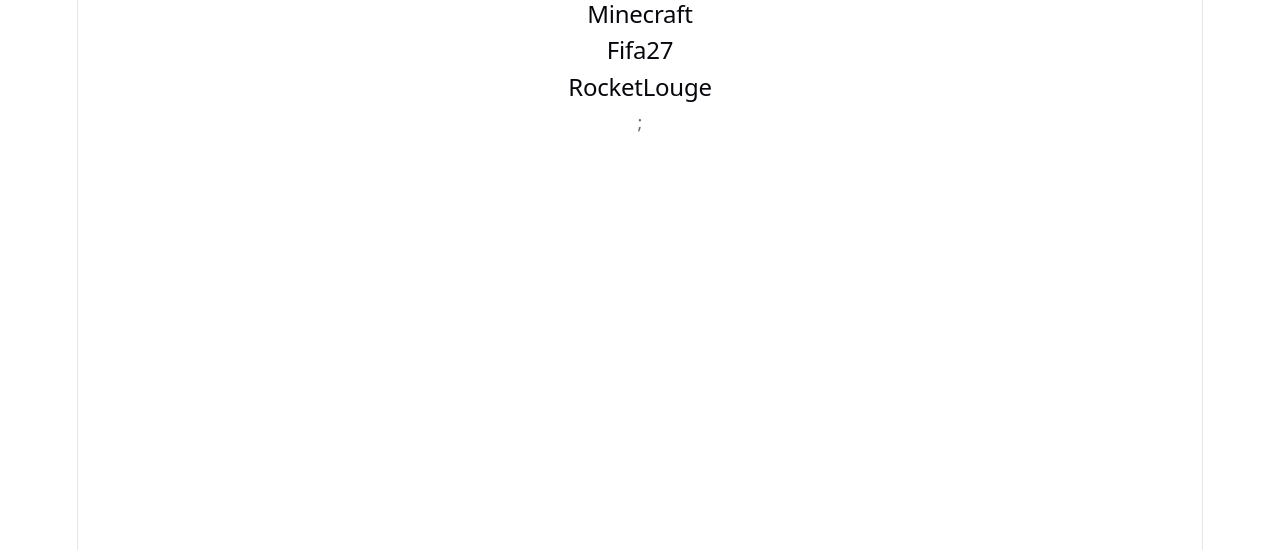
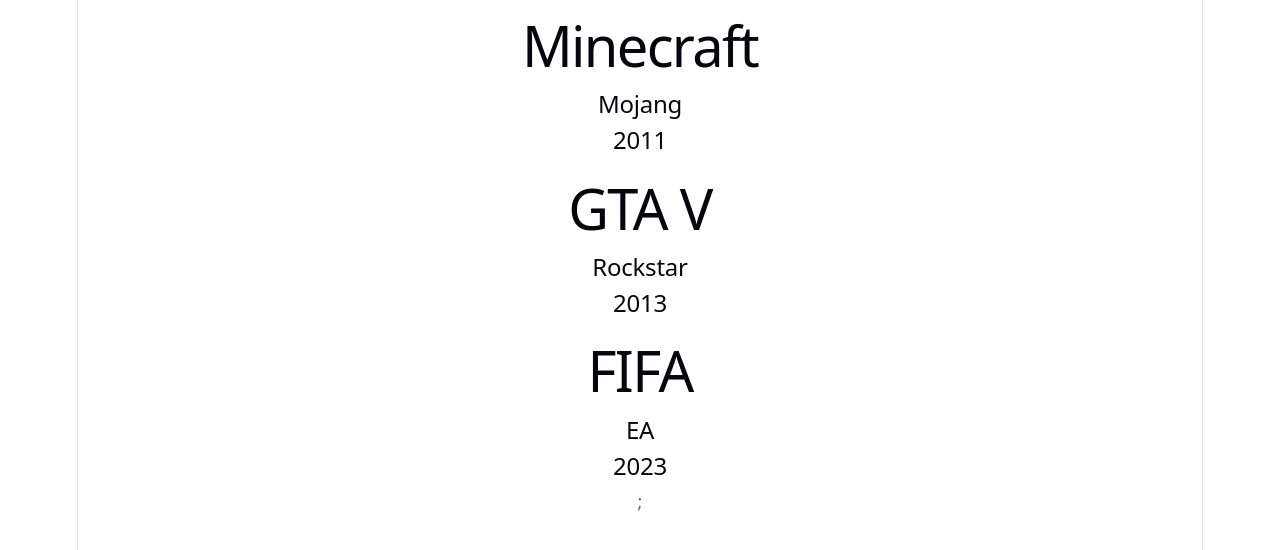
Before and after one commit to abbafadil/abbafadil.github.io, a React (Vite) app: page / in a window 1280 px wide. Shown: the top 550 px of the page. Built offline with nearby package versions, Linux system fonts and the light colour scheme.

Commit message:
Update games map

```diff
--- a/src/App.jsx
+++ b/src/App.jsx
@@ -2,11 +2,33 @@
 
 function App(){
   const favg =
-    ["Minecraft", "Fifa27", "RocketLouge"];
+    [{
+      name : "Minecraft" ,
+      company : "Mojang" ,
+      year : 2011
+    },
+    {
+      name : "GTA V" ,
+      company : "Rockstar",
+      year : 2013
+    },
+    {
+      name : "FIFA",
+      company : "EA" ,
+      year : 2023
+    }];
     return(
       <>
 {favg.map((game) =>{
-  return <h2 key={game}>{game}</h2>;
+  return (
+<div>
+<h1>{game.name}</h1>
+<h2>{game.company}</h2>
+<h2>{game.year}</h2>
+
+</div>
+
+  )
 
       })};
       </>
```
